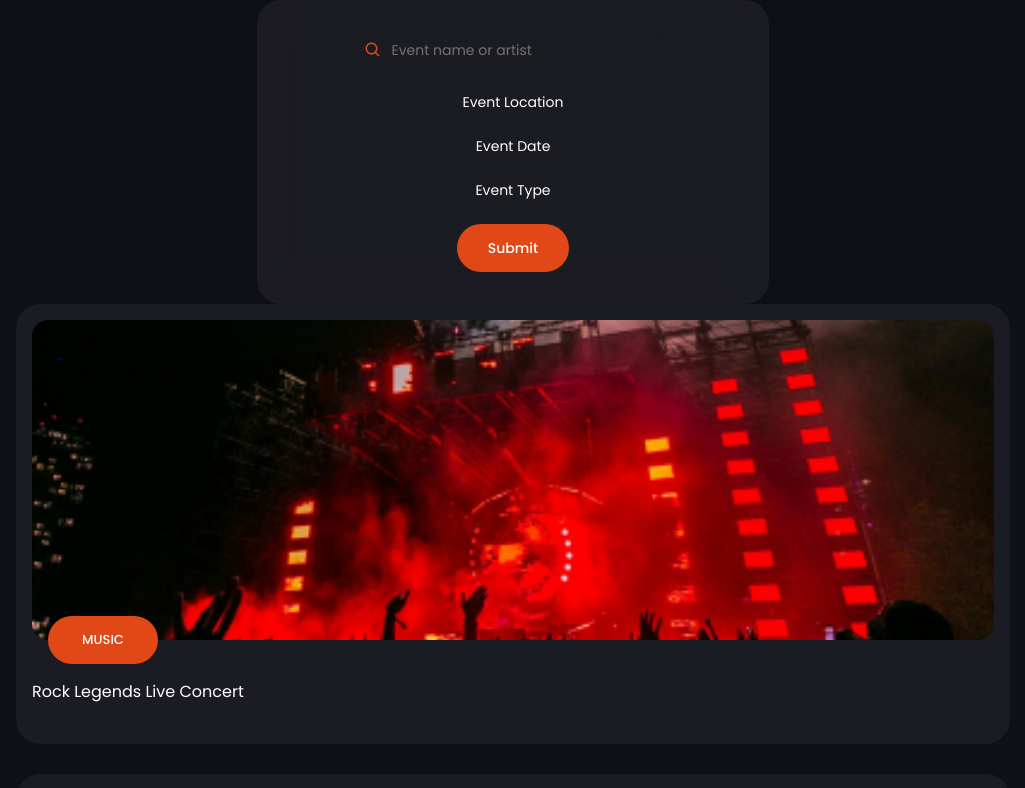
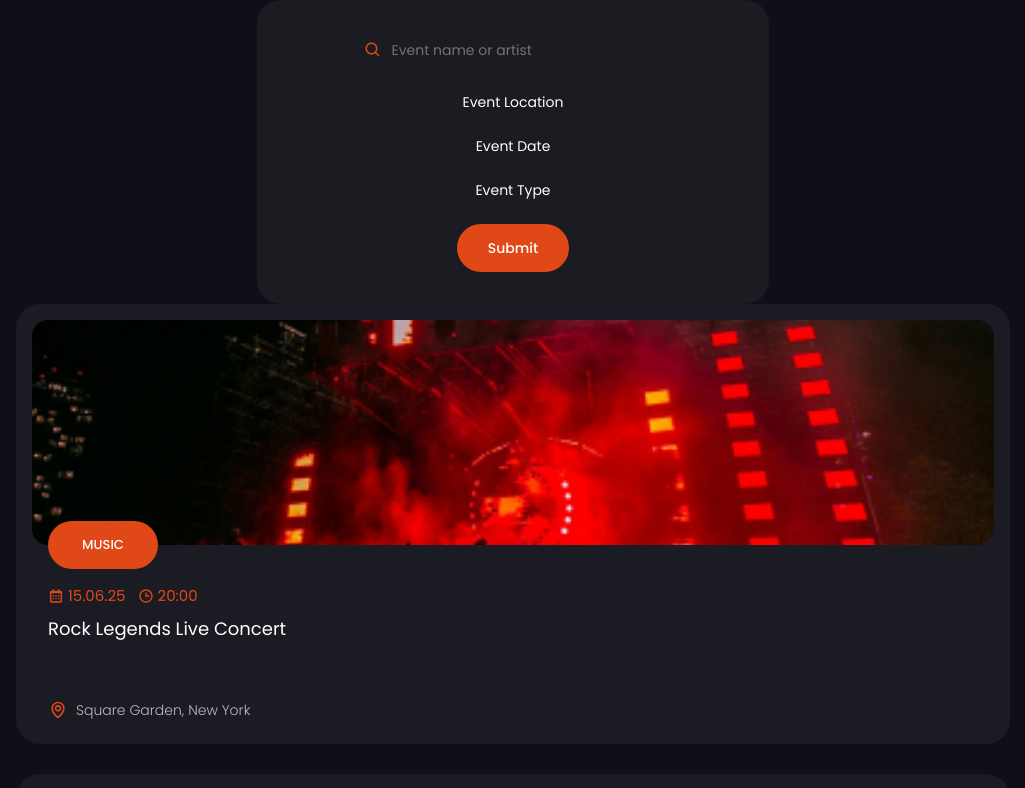
Before and after one commit to Jisap/next15-events, a Next.js app: page / in a window 1280 px wide. Shown: the top 788 px of the page, without its empty margins (127-1152 px from the left). Built offline with nearby package versions, Linux system fonts and the light colour scheme; data requests are answered from the project's data file.

Commit message:
Enhance Event component layout by adding date, time, and location details

```diff
--- a/components/Events/Event.jsx
+++ b/components/Events/Event.jsx
@@ -18,7 +18,28 @@ const Event = ({ event }) => {
           {event.type}
         </div>
       </div>
-      {event.title}
+      <div className="pl-4 flex flex-col justify-between h-[50%]">
+        <div>
+          <div className="flex items-center gap-3 text-accent mb-2">
+            <div className="flex items-center gap-1">
+              <BiCalendar />
+              <div className="text-[15px]">15.06.25</div>
+            </div>
+            <div className="flex items-center gap-1">
+              <BiTime />
+              <div className="text-[15px]">{event.hour}</div>
+            </div>
+          </div>
+          <h4 className="h4">
+            {event.title}
+          </h4>
+        </div>
+
+        <div className="flex items-center gap-2 pb-2">
+          <BiMap className="text-xl text-accent" />
+          <p className="text-sm font-light text-white/70">{event.location}</p>
+        </div>
+      </div>
     </div>
   )
 }
```
